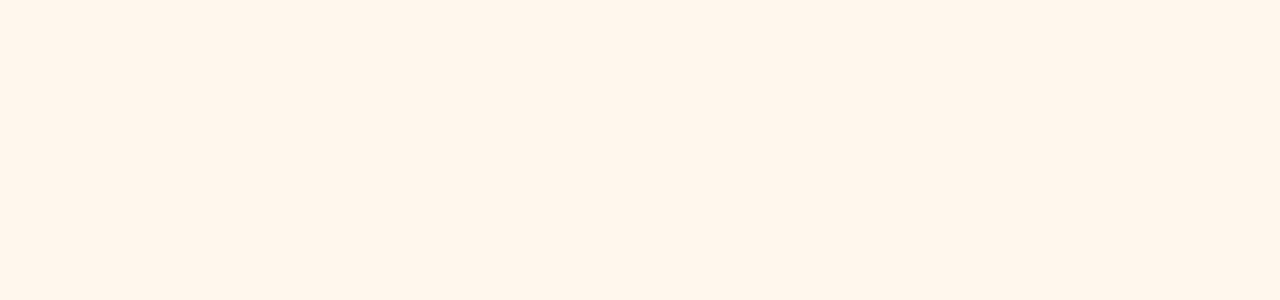
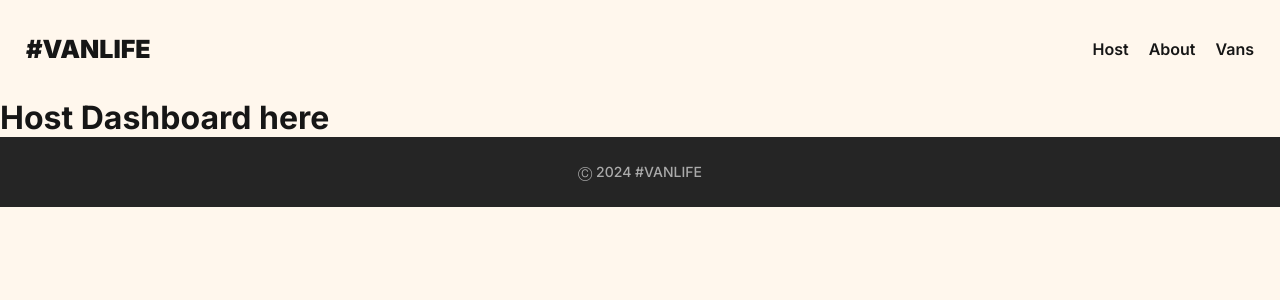
Before and after one commit to ameh-samson/VANLIFE-PROJECT, a React (Vite) app: page /host in a window 1280 px wide. Before the commit this address had no page. Shown: the top 300 px of the page. Built offline with nearby package versions, Linux system fonts and the light colour scheme; what miragejs would draw is missing.

Commit message:
Host components added

```diff
--- a/src/App.jsx
+++ b/src/App.jsx
@@ -3,6 +3,8 @@ import Home from "./pages/Home";
 import About from "./pages/About";
 import Vans from "./pages/vans/Vans";
 import VanDetail from "./pages/vans/VanDetail";
+import Dashboard from "./pages/host/Dashboard";
+
 import Layout from "./components/Layout";
 
 import "./server";
@@ -13,6 +15,7 @@ export default function App() {
       <Routes>
         <Route element={<Layout />}>
           <Route path="/" element={<Home />} />
+          <Route path="/host" element={<Dashboard />} />
           <Route path="/about" element={<About />} />
           <Route path="/vans" element={<Vans />} />
           <Route path="/vans/:id" element={<VanDetail />} />
--- /dev/null
+++ b/src/pages/host/Dashboard.jsx
@@ -0,0 +1,3 @@
+export default function Dashboard() {
+  return <h1>Host Dashboard here</h1>;
+}
--- /dev/null
+++ b/src/pages/host/Income.jsx
@@ -0,0 +1,3 @@
+export default function Income() {
+  return <h1>Income here</h1>;
+}
--- /dev/null
+++ b/src/pages/host/Reviews.jsx
@@ -0,0 +1,3 @@
+export default function Reviews() {
+  return <h1>Reviews here</h1>;
+}
```
